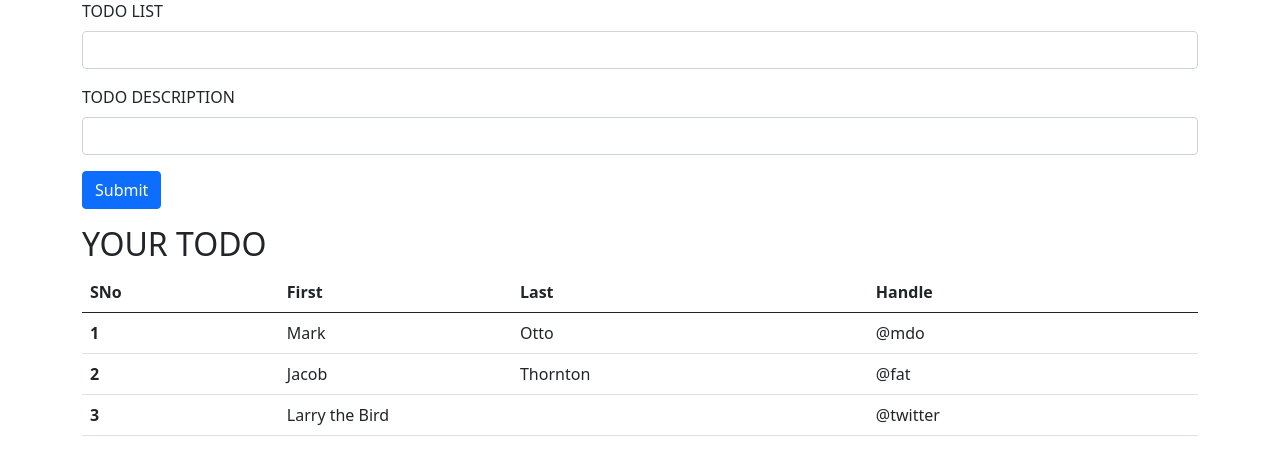
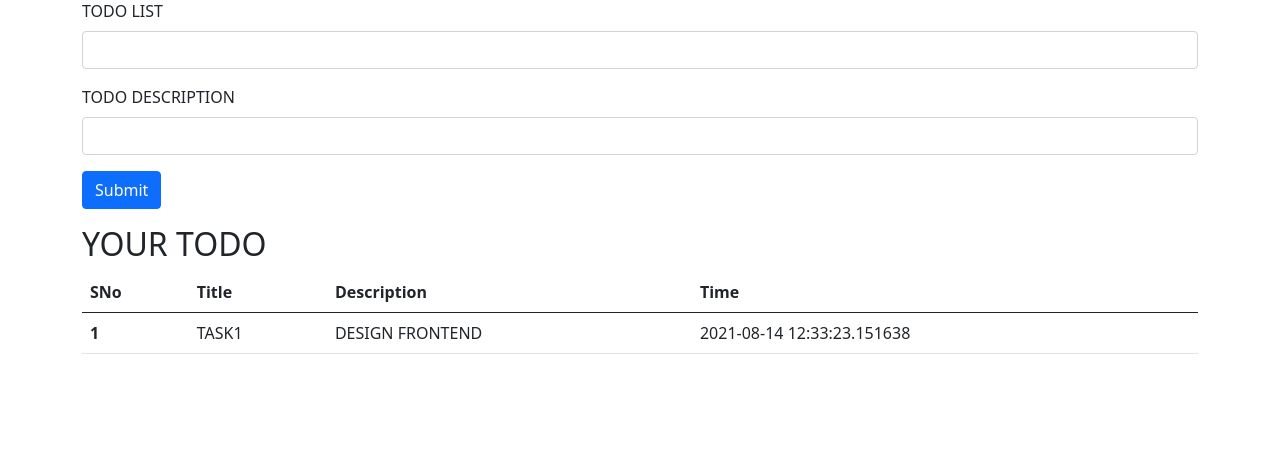
Before and after one commit to rahulraj9/FLASK_TODO_APP, a Flask app: page / in a window 1280 px wide. Shown: the part 103-578 px from the top of the page. Run offline with Flask 2, Linux system fonts and the light colour scheme; data comes from the database, SQL or seed files in the repository.

Commit message:
[Rahul Raj] : Succesfully added TODO LIST in databases

```diff
--- a/app.py
+++ b/app.py
@@ -1,14 +1,16 @@
-from flask import Flask, render_template
+from flask import Flask, render_template,request
 from flask_sqlalchemy import SQLAlchemy
 from datetime import datetime
 
+from werkzeug.datastructures import RequestCacheControl
+
 app = Flask(__name__)
-app.config['SQLALCHEMY_DATABASE_URI'] = "sqlite:///TODO.db"
+app.config['SQLALCHEMY_DATABASE_URI'] = "sqlite:///todo.db"
 app.config['SQLALCHEMY_TRACK_MODIFICATIONS'] = False
 
 db = SQLAlchemy(app)
 
-class TOdo(db.Model):
+class ToDo(db.Model):
     sno =db.Column(db.Integer, primary_key = True)
     title = db.Column(db.String(200), nullable = False)
     desc = db.Column(db.String(2000), nullable = False)
@@ -18,9 +20,23 @@ class TOdo(db.Model):
     def __repr__(self) -> str:
         return f"{self.sno} - {self.title}"
 
-@app.route("/")
+@app.route("/", methods=['GET', 'POST'])
 def hello_world():
-    return render_template('index.html')
+    if request.method=='POST':
+        todo_title = request.form['title']
+        todo_desc = request.form['desc']
+        todo = ToDo(title = todo_title, desc = todo_desc)
+        db.session.add(todo)
+        db.session.commit()
+    allTodo = ToDo.query.all()
+    # print(allTodo)
+    return render_template('index.html', allTodo = allTodo)
+
+@app.route("/show")
+def show():
+    allTodo = ToDo.query.all()
+    print(allTodo)
+    return "This is Show page"
 
 if __name__ == "__main__":
     app.run(debug=True)
--- a/templates/index.html
+++ b/templates/index.html
@@ -15,7 +15,7 @@
 <body>
     <nav class="navbar navbar-expand-lg navbar-light bg-light">
         <div class="container-fluid">
-            <a class="navbar-brand" href="#">MYTODO</a>
+            <a class="navbar-brand" href="/">MYTODO</a>
             <button class="navbar-toggler" type="button" data-bs-toggle="collapse" data-bs-target="#navbarSupportedContent" aria-controls="navbarSupportedContent" aria-expanded="false" aria-label="Toggle navigation">
             <span class="navbar-toggler-icon"></span>
           </button>
@@ -54,14 +54,14 @@
 
     <div class="container">
         <h2>Add a TODO</h2>
-        <form>
+        <form action='/' method="POST">
             <div class="mb-3">
                 <label for="title" class="form-label">TODO LIST</label>
-                <input type="text" class="form-control" id="title" aria-describedby="title">
+                <input type="text" class="form-control" name="title" id="title" aria-describedby="title">
             </div>
             <div class="mb-3">
                 <label for="desc" class="form-label">TODO DESCRIPTION</label>
-                <input type="text" class="form-control" id="desc">
+                <input type="text" class="form-control" name='desc' id="desc">
             </div>
 
             <button type="submit" class="btn btn-primary">Submit</button>
@@ -74,29 +74,22 @@
             <thead>
                 <tr>
                     <th scope="col">SNo</th>
-                    <th scope="col">First</th>
-                    <th scope="col">Last</th>
-                    <th scope="col">Handle</th>
+                    <th scope="col">Title</th>
+                    <th scope="col">Description</th>
+                    <th scope="col">Time</th>
                 </tr>
             </thead>
             <tbody>
+                {% for todo in allTodo %}
                 <tr>
-                    <th scope="row">1</th>
-                    <td>Mark</td>
-                    <td>Otto</td>
-                    <td>@mdo</td>
+                    <th scope="row">{{loop.index}}</th>
+                    <td>{{todo.title}}</td>
+                    <td>{{todo.desc}}</td>
+                    <td>{{todo.date_created}}</td>
                 </tr>
-                <tr>
-                    <th scope="row">2</th>
-                    <td>Jacob</td>
-                    <td>Thornton</td>
-                    <td>@fat</td>
-                </tr>
-                <tr>
-                    <th scope="row">3</th>
-                    <td colspan="2">Larry the Bird</td>
-                    <td>@twitter</td>
-                </tr>
+                {% endfor %}
+
+
             </tbody>
         </table>
     </div>
```
Also changed, not shown: TODO.db (deleted), todo.db (added).
